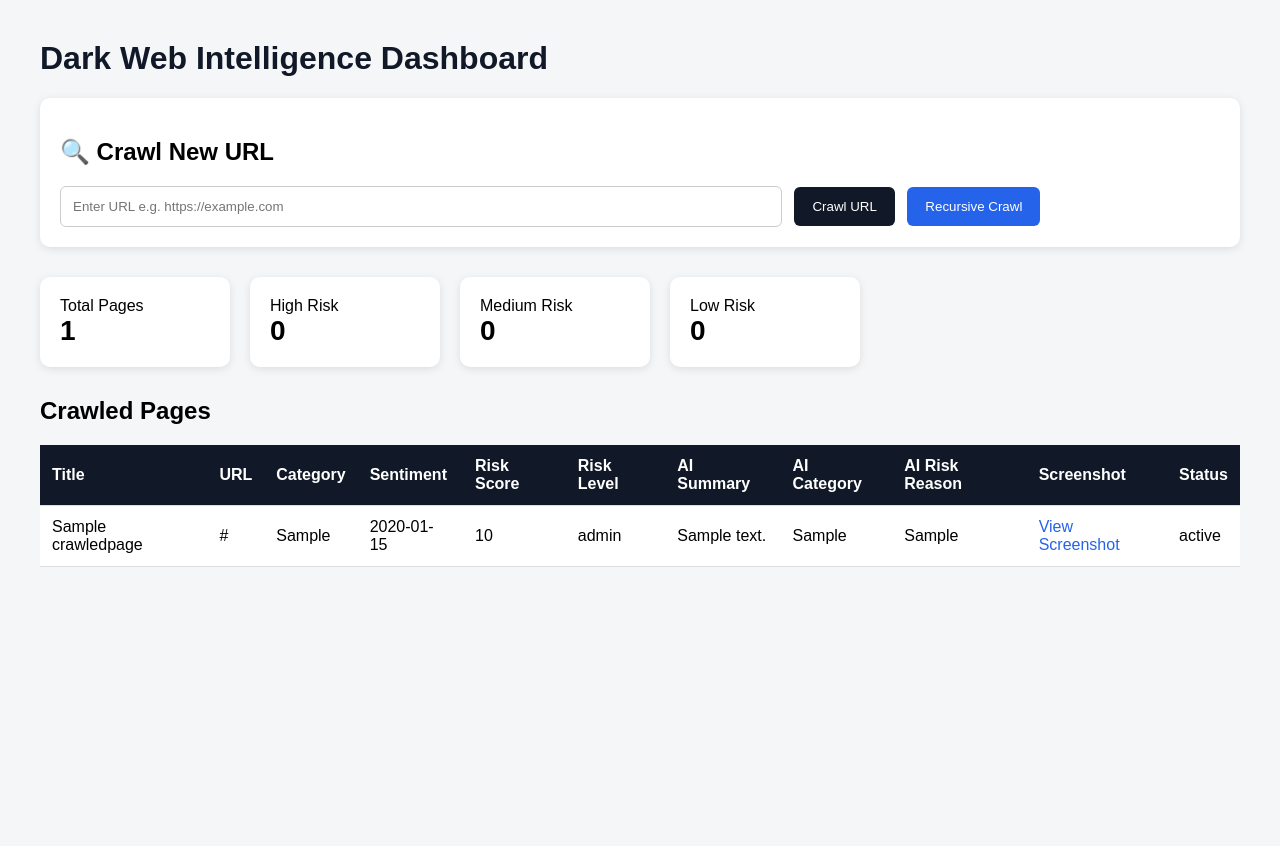
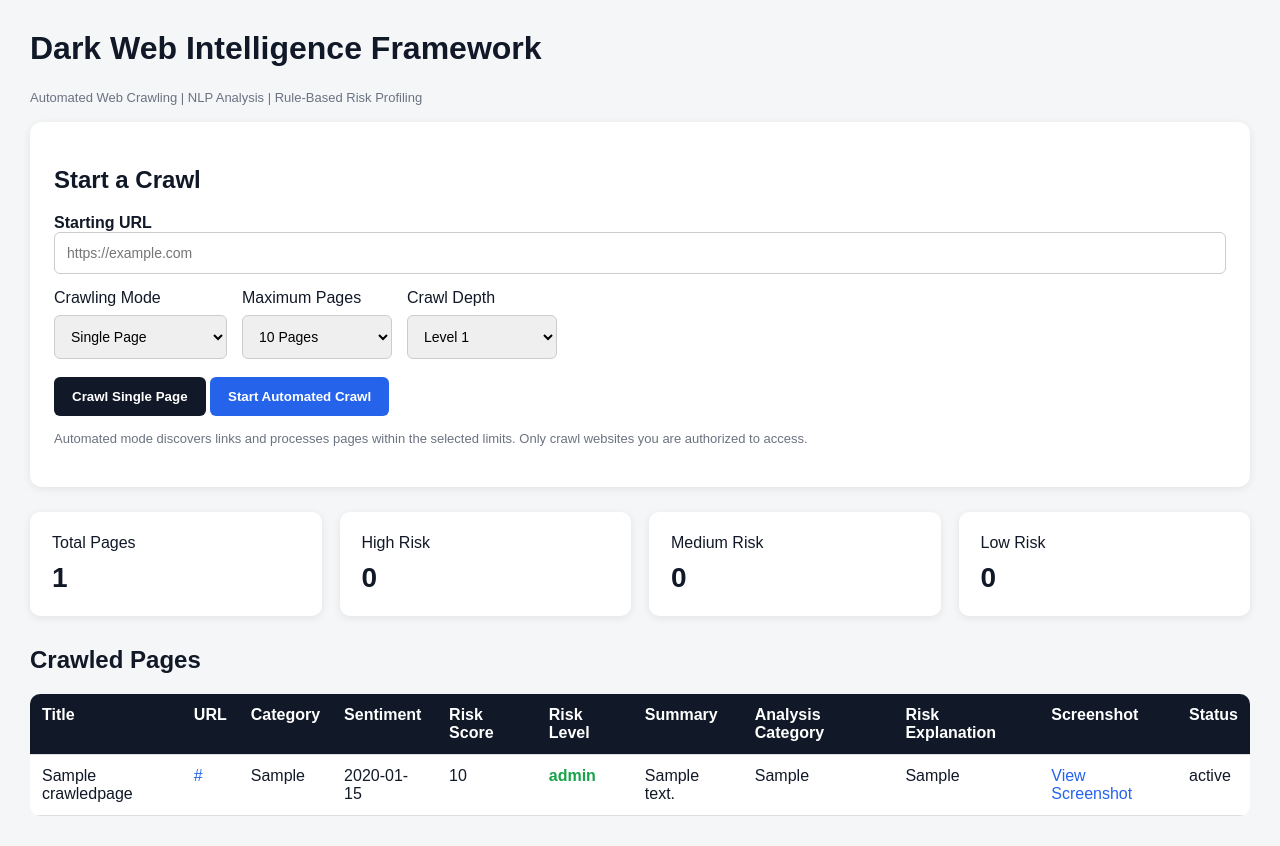
Before and after one commit to madhavavignesh04/DarkWebIntelligenceFramework, a Django app: page / in a window 1280 px wide. Before the commit the page ends 567 px from the top, so only its background shows below. Run offline with Django 5.2, Linux system fonts and the light colour scheme; tables that the repository leaves empty hold one stand-in row (values such as "Sample post"); parts of the project's set-up code (start-up, migrations or seed data) failed here and were passed over.

Commit message:
Improve automated crawler dashboard

```diff
--- a/crawler_app/templates/crawler_app/dashboard.html
+++ b/crawler_app/templates/crawler_app/dashboard.html
@@ -1,13 +1,21 @@
 <!DOCTYPE html>
-<html>
+<html lang="en">
 <head>
+    <meta charset="UTF-8">
+    <meta name="viewport" content="width=device-width, initial-scale=1.0">
+
     <title>Dark Web Intelligence Dashboard</title>
 
     <style>
+        * {
+            box-sizing: border-box;
+        }
+
         body {
             font-family: Arial, sans-serif;
-            margin: 40px;
+            margin: 30px;
             background: #f4f6f8;
+            color: #111827;
         }
 
         h1 {
@@ -16,62 +24,100 @@
 
         .crawl-box {
             background: white;
-            padding: 20px;
-            border-radius: 10px;
-            margin-bottom: 30px;
-            box-shadow: 0 2px 8px rgba(0,0,0,0.1);
+            padding: 24px;
+            border-radius: 12px;
+            margin-bottom: 25px;
+            box-shadow: 0 2px 8px rgba(0,0,0,0.08);
         }
 
-        .crawl-box input {
-            width: 60%;
+        .crawl-box input,
+        .crawl-box select {
             padding: 12px;
             border: 1px solid #ccc;
             border-radius: 6px;
+            font-size: 14px;
+        }
+
+        .url-input {
+            width: 100%;
+            margin-bottom: 15px;
+        }
+
+        .controls {
+            display: flex;
+            gap: 15px;
+            flex-wrap: wrap;
+            margin-bottom: 18px;
+        }
+
+        .control-group {
+            display: flex;
+            flex-direction: column;
+            gap: 8px;
+            min-width: 150px;
         }
 
         button {
             padding: 12px 18px;
-            margin-left: 8px;
             background: #111827;
             color: white;
             border: none;
             border-radius: 6px;
             cursor: pointer;
+            font-weight: bold;
+        }
+
+        button:hover {
+            opacity: 0.85;
         }
 
         .recursive {
             background: #2563eb;
         }
 
+        .help {
+            color: #6b7280;
+            font-size: 13px;
+            line-height: 1.6;
+        }
+
         .cards {
-            display: flex;
-            gap: 20px;
+            display: grid;
+            grid-template-columns: repeat(auto-fit, minmax(150px, 1fr));
+            gap: 18px;
             margin-bottom: 30px;
         }
 
         .card {
             background: white;
-            padding: 20px;
+            padding: 22px;
             border-radius: 10px;
-            min-width: 150px;
-            box-shadow: 0 2px 8px rgba(0,0,0,0.1);
+            box-shadow: 0 2px 8px rgba(0,0,0,0.08);
         }
 
         .number {
             font-size: 28px;
             font-weight: bold;
+            margin-top: 10px;
+        }
+
+        .table-container {
+            overflow-x: auto;
+            background: white;
+            border-radius: 10px;
         }
 
         table {
             width: 100%;
-            background: white;
             border-collapse: collapse;
+            min-width: 1100px;
         }
 
         th, td {
             padding: 12px;
             border-bottom: 1px solid #ddd;
             text-align: left;
+            vertical-align: top;
         }
 
         th {
@@ -79,34 +125,104 @@
             color: white;
         }
 
+        td {
+            overflow-wrap: anywhere;
+            max-width: 250px;
+        }
+
         a {
             color: #2563eb;
             text-decoration: none;
+        }
+
+        .risk-high {
+            color: #dc2626;
+            font-weight: bold;
+        }
+
+        .risk-medium {
+            color: #d97706;
+            font-weight: bold;
+        }
+
+        .risk-low {
+            color: #16a34a;
+            font-weight: bold;
+        }
+
+        @media (max-width: 600px) {
+            body {
+                margin: 12px;
+            }
+
+            .controls {
+                flex-direction: column;
+            }
         }
     </style>
 </head>
 
 <body>
 
-<h1>Dark Web Intelligence Dashboard</h1>
+<h1>Dark Web Intelligence Framework</h1>
+
+<p class="help">
+    Automated Web Crawling | NLP Analysis | Rule-Based Risk Profiling
+</p>
 
 <div class="crawl-box">
 
-    <h2>🔍 Crawl New URL</h2>
+    <h2>Start a Crawl</h2>
 
     <form method="POST">
-
         {% csrf_token %}
 
+        <label for="url"><strong>Starting URL</strong></label>
+
         <input
+            class="url-input"
             type="url"
+            id="url"
             name="url"
-            placeholder="Enter URL e.g. https://example.com"
+            placeholder="https://example.com"
             required
         >
 
+        <div class="controls">
+
+            <div class="control-group">
+                <label for="crawl_type">Crawling Mode</label>
+
+                <select id="crawl_type" name="crawl_type">
+                    <option value="single">Single Page</option>
+                    <option value="recursive">Automated Crawling</option>
+                </select>
+            </div>
+
+            <div class="control-group">
+                <label for="max_pages">Maximum Pages</label>
+
+                <select id="max_pages" name="max_pages">
+                    <option value="10">10 Pages</option>
+                    <option value="25">25 Pages</option>
+                    <option value="50">50 Pages</option>
+                </select>
+            </div>
+
+            <div class="control-group">
+                <label for="max_depth">Crawl Depth</label>
+
+                <select id="max_depth" name="max_depth">
+                    <option value="1">Level 1</option>
+                    <option value="2">Level 2</option>
+                    <option value="3">Level 3</option>
+                </select>
+            </div>
+
+        </div>
+
         <button type="submit">
-            Crawl URL
+            Crawl Single Page
         </button>
 
         <button
@@ -115,43 +231,49 @@
             value="recursive"
             class="recursive"
         >
-            Recursive Crawl
+            Start Automated Crawl
         </button>
+
+        <p class="help">
+            Automated mode discovers links and processes pages within
+            the selected limits. Only crawl websites you are authorized
+            to access.
+        </p>
 
     </form>
 
 </div>
 
-
 <div class="cards">
 
     <div class="card">
         <div>Total Pages</div>
-        <div class="number">{{ total_pages }}</div>
+        <div class="number">{{ total_pages|default:0 }}</div>
     </div>
 
     <div class="card">
         <div>High Risk</div>
-        <div class="number">{{ high_risk }}</div>
+        <div class="number">{{ high_risk|default:0 }}</div>
     </div>
 
     <div class="card">
         <div>Medium Risk</div>
-        <div class="number">{{ medium_risk }}</div>
+        <div class="number">{{ medium_risk|default:0 }}</div>
     </div>
 
     <div class="card">
         <div>Low Risk</div>
-        <div class="number">{{ low_risk }}</div>
+        <div class="number">{{ low_risk|default:0 }}</div>
     </div>
 
 </div>
 
-
 <h2>Crawled Pages</h2>
 
+<div class="table-container">
+
     <table>
-
+        <thead>
             <tr>
                 <th>Title</th>
                 <th>URL</th>
@@ -159,37 +281,48 @@
                 <th>Sentiment</th>
                 <th>Risk Score</th>
                 <th>Risk Level</th>
-        <th>AI Summary</th>
-        <th>AI Category</th>
-        <th>AI Risk Reason</th>
+                <th>Summary</th>
+                <th>Analysis Category</th>
+                <th>Risk Explanation</th>
                 <th>Screenshot</th>
                 <th>Status</th>
             </tr>
+        </thead>
 
+        <tbody>
             {% for page in pages %}
-
             <tr>
-
                 <td>{{ page.title }}</td>
 
-        <td>{{ page.url }}</td>
+                <td>
+                    <a href="{{ page.url }}" target="_blank"
+                       rel="noopener noreferrer">
+                        {{ page.url }}
+                    </a>
+                </td>
 
                 <td>{{ page.category }}</td>
+                <td>{{ page.sentiment }}</td>
+                <td>{{ page.risk_score }}</td>
 
-        <td>{{ page.sentiment }}</td>
+                <td>
+                    {% if page.risk_level == "High" %}
+                        <span class="risk-high">{{ page.risk_level }}</span>
+                    {% elif page.risk_level == "Medium" %}
+                        <span class="risk-medium">{{ page.risk_level }}</span>
+                    {% else %}
+                        <span class="risk-low">{{ page.risk_level }}</span>
+                    {% endif %}
+                </td>
 
-        <td>{{ page.risk_score }}</td>
-        <td>{{ page.risk_level }}</td>
-        <td>{{ page.ai_summary }}</td>
-        <td>{{ page.ai_category }}</td>
-        <td>{{ page.ai_risk_reason }}</td>
+                <td>{{ page.ai_summary|default:"Not available" }}</td>
+                <td>{{ page.ai_category|default:"Not available" }}</td>
+                <td>{{ page.ai_risk_reason|default:"Not available" }}</td>
 
                 <td>
                     {% if page.screenshot_path %}
-                <a
-                    href="/media/{{ page.screenshot_path }}"
-                    target="_blank"
-                >
+                        <a href="/media/{{ page.screenshot_path }}"
+                           target="_blank">
                             View Screenshot
                         </a>
                     {% else %}
@@ -198,20 +331,17 @@
                 </td>
 
                 <td>{{ page.status }}</td>
-
             </tr>
 
             {% empty %}
+            <tr>
+                <td colspan="11">No crawled pages available.</td>
+            </tr>
+            {% endfor %}
+        </tbody>
+    </table>
 
-    <tr>
-        <td colspan="8">
-            No crawled pages available.
-        </td>
-    </tr>
-
-    {% endfor %}
-
-</table>
+</div>
 
 </body>
 </html>
```
Lines whose indentation alone changed are shown as unchanged.
